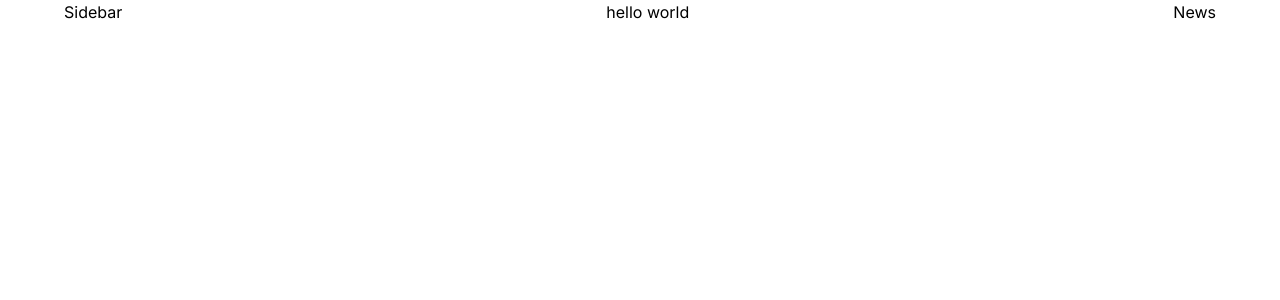
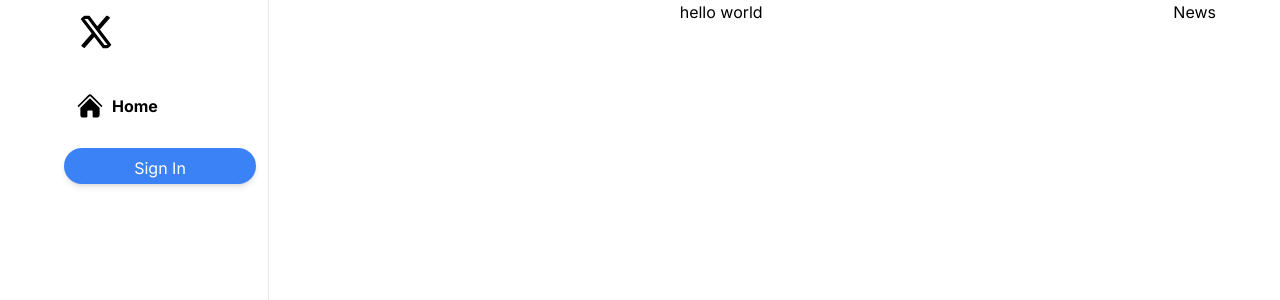
Before and after one commit to jahongirnurmamatov/twitter-clone, a Next.js app: page / in a window 1280 px wide. Shown: the top 300 px of the page. Built offline with nearby package versions, Linux system fonts and the light colour scheme.

Commit message:
created sidebar and modified layout for sidebar

```diff
--- a/src/app/layout.js
+++ b/src/app/layout.js
@@ -15,7 +15,7 @@
     <html lang="en">
       <body className={inter.className}>
         <div className="flex justify-between max-w-6xl mx-auto">
-          <div>
+          <div className="hidden sm:inline border-r h-screen">
             <Sidebar/>
           </div>
           <div>
--- a/src/components/Sidebar.jsx
+++ b/src/components/Sidebar.jsx
@@ -1,7 +1,21 @@
-import React from 'react'
+import Link from "next/link";
+import { FaXTwitter } from "react-icons/fa6";
+import { HiHome } from "react-icons/hi2";
+
 
 export default function Sidebar() {
-  return (
-    <div>Sidebar</div>
-  )
+    return (
+        <div className="flex flex-col gap-4 pr-3">
+            <Link href={'/'}>
+                <FaXTwitter className="w-16 h-16 cursor-pointer p-3 hover:bg-gray-100 rounded-full transition-all duration-200" />
+            </Link>
+            <Link href={'/'} className="flex items-center p-3 hover:bg-gray-100 rounded-full transition-all duration-200 gap-2 w-fit">
+                <HiHome className="w-7 h-7 " />
+                <span className="font-bold hidden xl:inline">Home</span>
+            </Link>
+            <button className="bg-blue-500 hidden xl:inline text-white w-48 h-9 rounded-full px-4 py-2 hover:brightness-95 shadow-md transition-all duration-200">
+                Sign In
+            </button>
+        </div>
+    )
 }
```
Also changed, not shown: package.json (+5 -4 lines), 1 other file (tests, documents, lock files or other folders).
